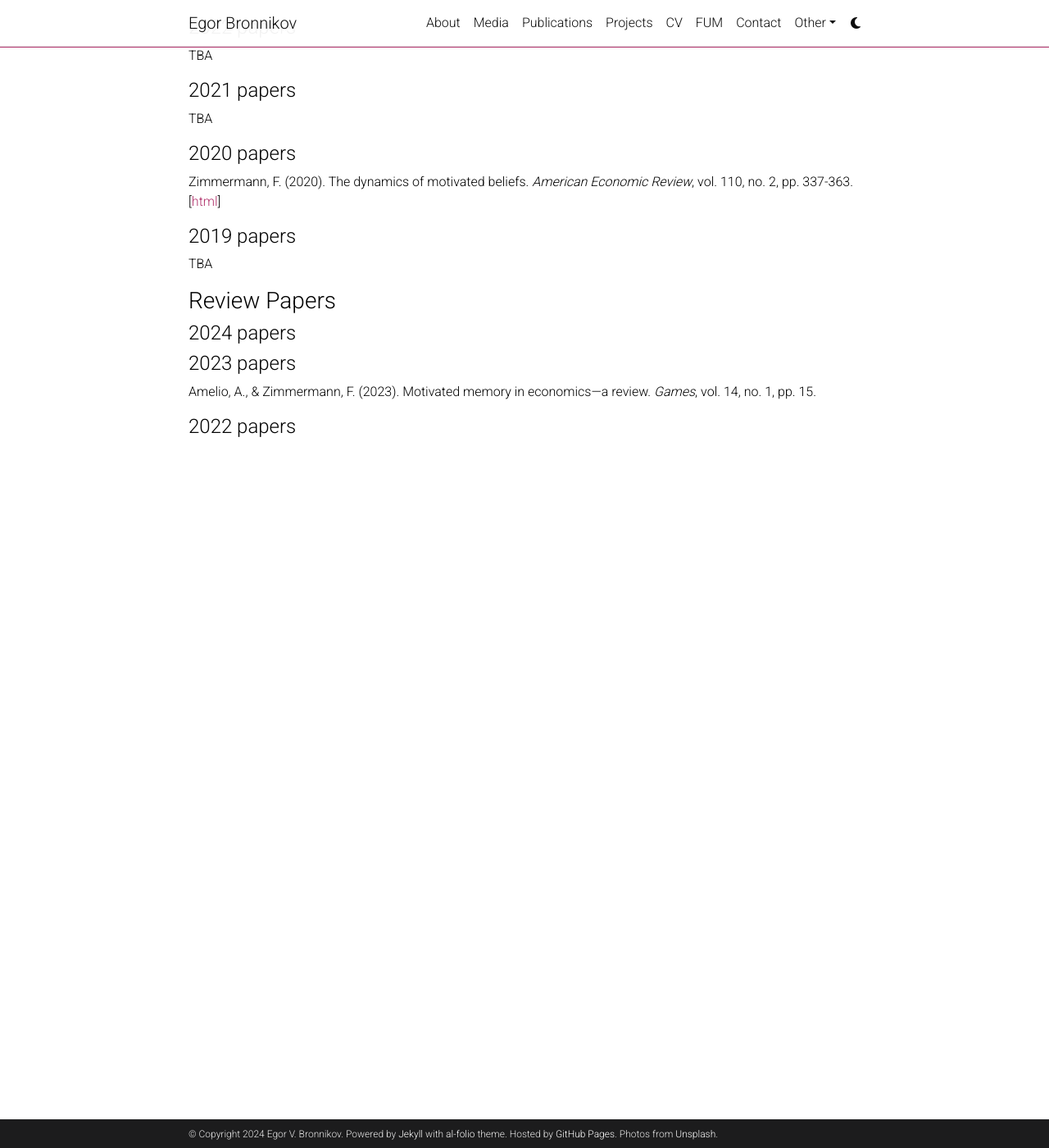
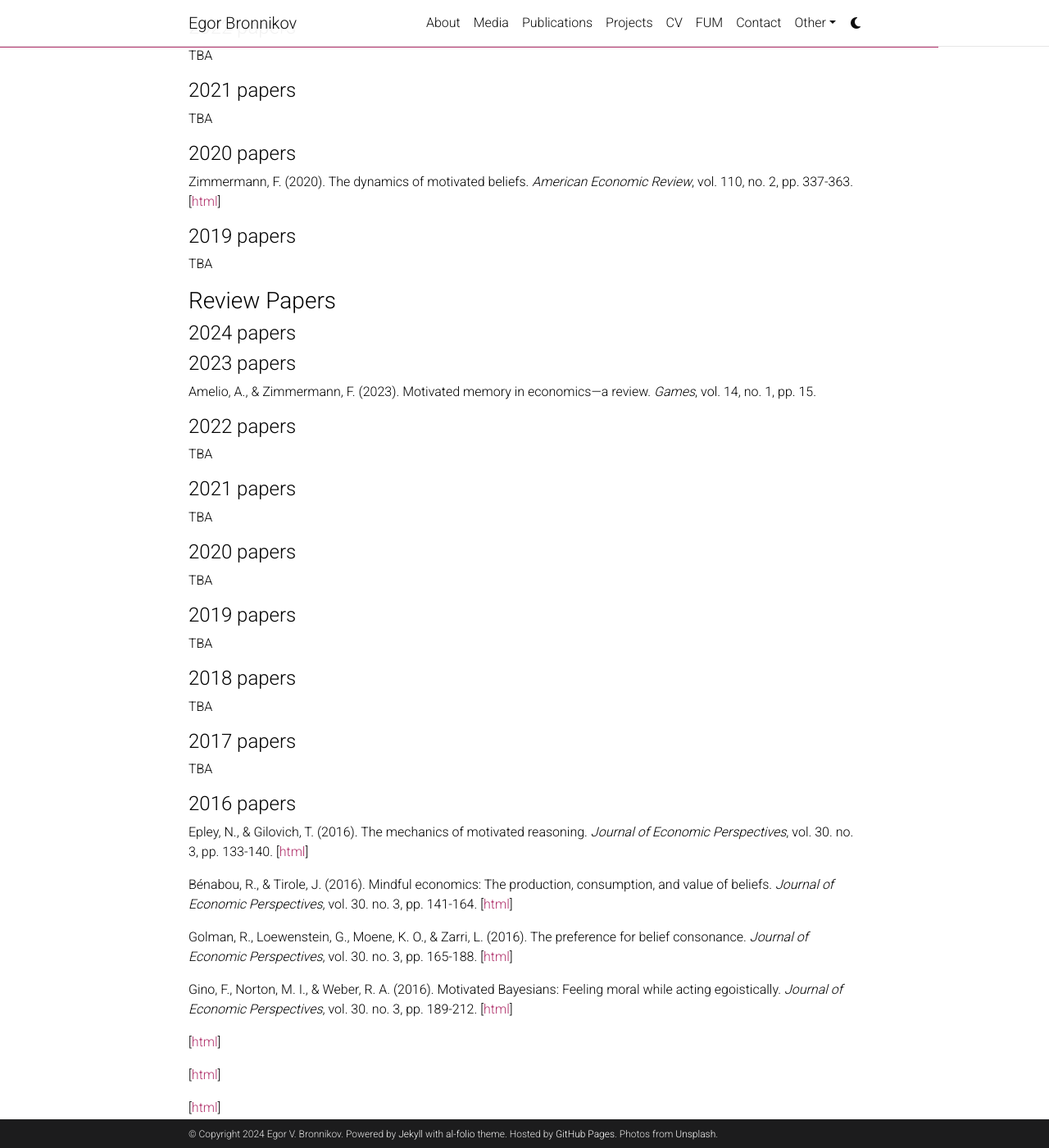
Before and after one commit to egorbronnikov/egorbronnikov.github.io, a Jekyll site: the page built from _pages/motivatedreasoning.md, in a window 1280 px wide and 1400 px high, scrolled down 414 px. Shown: the whole window at 82% size. Built offline with Jekyll 4.4.1, drawn with Linux system fonts in a browser that asks for light colours; comment, search, counter and statistics services are not loaded; a style sheet for code colours, icons or effects is not loaded.

Commit message:
Update motivatedreasoning.md

```diff
--- a/_pages/motivatedreasoning.md
+++ b/_pages/motivatedreasoning.md
@@ -49,3 +49,45 @@
 Amelio, A., & Zimmermann, F. (2023). Motivated memory in economics—a review. _Games_, vol.  14, no. 1, pp. 15.
 
 #### 2022 papers
+TBA
+
+#### 2021 papers
+
+TBA
+
+#### 2020 papers
+
+TBA
+
+#### 2019 papers
+
+TBA
+
+#### 2018 papers
+TBA
+
+#### 2017 papers
+TBA
+
+#### 2016 papers
+
+
+Epley, N., & Gilovich, T. (2016). The mechanics of motivated reasoning. _Journal of Economic Perspectives_, vol. 30. no. 3, pp. 133-140.
+[[html](https://www.aeaweb.org/articles?id=10.1257/jep.30.3.133)]
+
+Bénabou, R., & Tirole, J. (2016). Mindful economics: The production, consumption, and value of beliefs. _Journal of Economic Perspectives_, vol. 30. no. 3, pp. 141-164.
+[[html](https://www.aeaweb.org/articles?id=10.1257/jep.30.3.141)]
+
+Golman, R., Loewenstein, G., Moene, K. O., & Zarri, L. (2016). The preference for belief consonance. _Journal of Economic Perspectives_, vol. 30. no. 3, pp. 165-188.
+[[html](https://www.aeaweb.org/articles?id=10.1257/jep.30.3.165)]
+
+Gino, F., Norton, M. I., & Weber, R. A. (2016). Motivated Bayesians: Feeling moral while acting egoistically. _Journal of Economic Perspectives_, vol. 30. no. 3, pp. 189-212.
+[[html](https://www.aeaweb.org/articles?id=10.1257/jep.30.3.189)]
+
+
+
+[[html]()]
+
+[[html]()]
+
+[[html]()]
```
